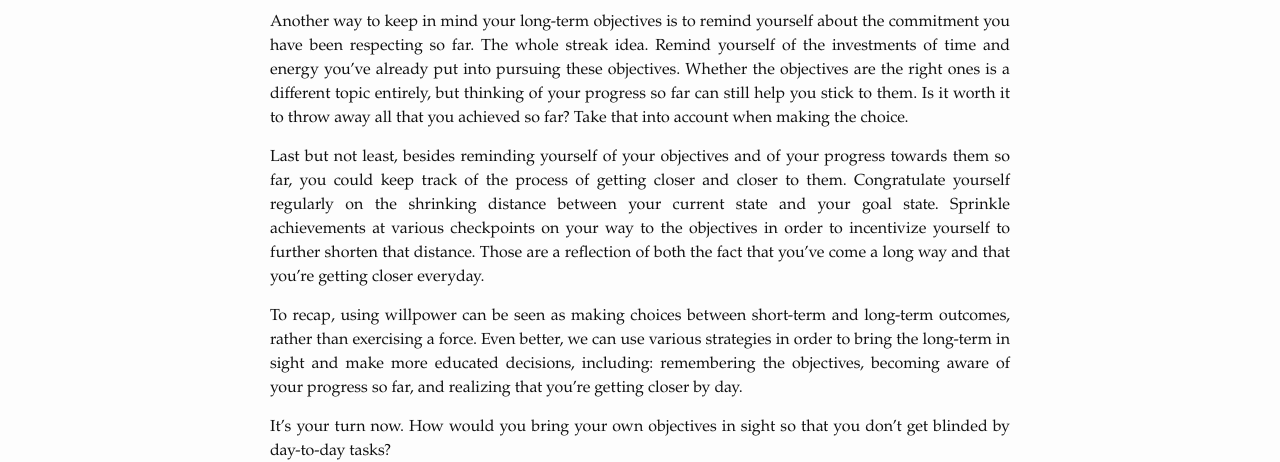
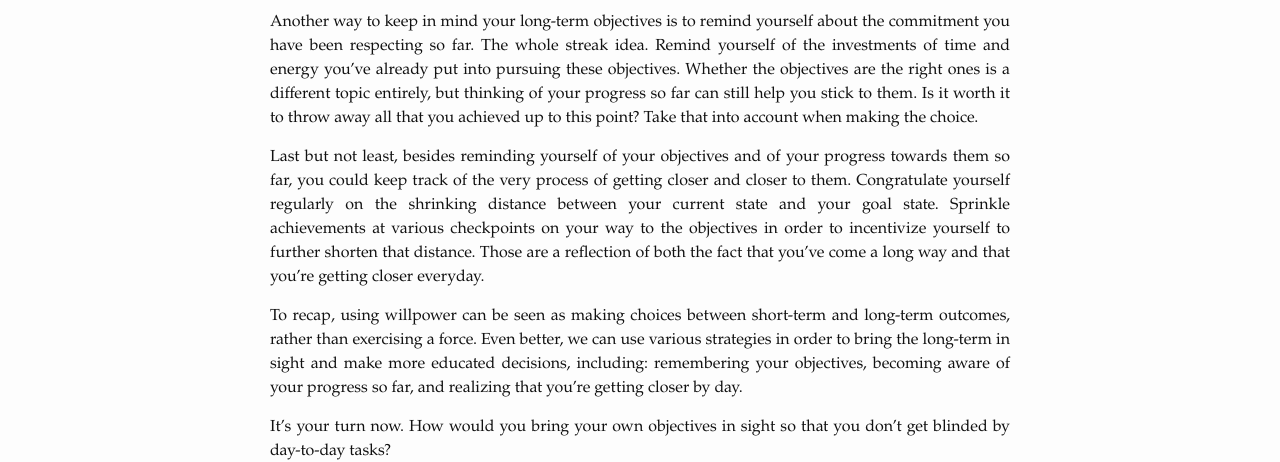
Before and after one commit to paulbricman/paulbricman.github.io, a Jekyll site: the page built from _posts/2020-09-26-willpower-as-setting.md, in a window 1280 px wide. Shown: the part 1261-1723 px from the top of the page. Built offline with Jekyll 4.4.1, drawn with Linux system fonts in a browser that asks for light colours.

Commit message:
Update Willpower as Setting

```diff
--- a/_posts/2020-09-26-willpower-as-setting.md
+++ b/_posts/2020-09-26-willpower-as-setting.md
@@ -25,10 +25,10 @@ One way to bring the long-term in sight is to set up actual reminders. You could
 
 > *It will be no less important than the creation of the intelligence that created it.* — Ray Kurzweil, futurist
 
-Another way to keep in mind your long-term objectives is to remind yourself about the commitment you have been respecting so far. The whole streak idea. Remind yourself of the investments of time and energy you've already put into pursuing these objectives. Whether the objectives are the right ones is a different topic entirely, but thinking of your progress so far can still help you stick to them. Is it worth it to throw away all that you achieved so far? Take that into account when making the choice.
+Another way to keep in mind your long-term objectives is to remind yourself about the commitment you have been respecting so far. The whole streak idea. Remind yourself of the investments of time and energy you've already put into pursuing these objectives. Whether the objectives are the right ones is a different topic entirely, but thinking of your progress so far can still help you stick to them. Is it worth it to throw away all that you achieved up to this point? Take that into account when making the choice.
 
-Last but not least, besides reminding yourself of your objectives and of your progress towards them so far, you could keep track of the process of getting closer and closer to them. Congratulate yourself regularly on the shrinking distance between your current state and your goal state. Sprinkle achievements at various checkpoints on your way to the objectives in order to incentivize yourself to further shorten that distance. Those are a reflection of both the fact that you've come a long way and that you're getting closer everyday.
+Last but not least, besides reminding yourself of your objectives and of your progress towards them so far, you could keep track of the very process of getting closer and closer to them. Congratulate yourself regularly on the shrinking distance between your current state and your goal state. Sprinkle achievements at various checkpoints on your way to the objectives in order to incentivize yourself to further shorten that distance. Those are a reflection of both the fact that you've come a long way and that you're getting closer everyday.
 
-To recap, using willpower can be seen as making choices between short-term and long-term outcomes, rather than exercising a force. Even better, we can use various strategies in order to bring the long-term in sight and make more educated decisions, including: remembering the objectives, becoming aware of your progress so far, and realizing that you're getting closer by day.
+To recap, using willpower can be seen as making choices between short-term and long-term outcomes, rather than exercising a force. Even better, we can use various strategies in order to bring the long-term in sight and make more educated decisions, including: remembering your objectives, becoming aware of your progress so far, and realizing that you're getting closer by day.
 
 It's your turn now. How would you bring your own objectives in sight so that you don't get blinded by day-to-day tasks?
```
